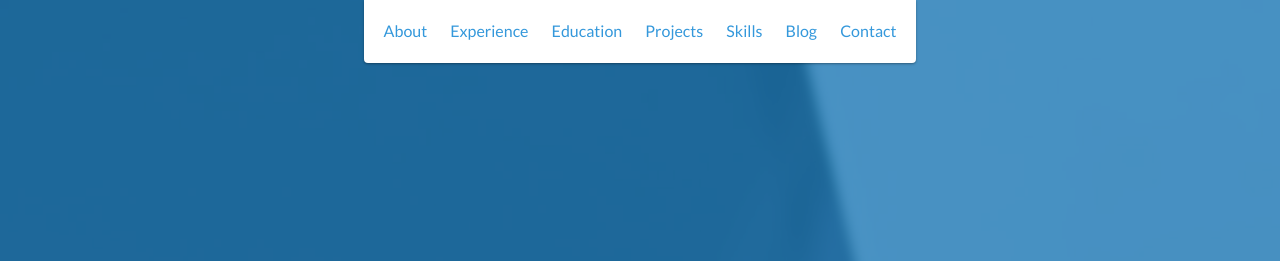
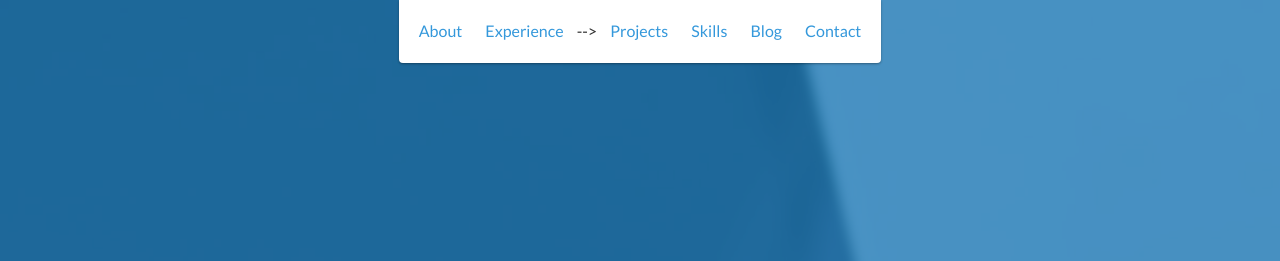
Before and after one commit to ebisinteidennis/ebisinteidennis, a website: page index.html in a window 1280 px wide. Shown: the top 261 px of the page. Drawn offline with nearby package versions, Linux system fonts and the light colour scheme.

Commit message:
Update index.html

```diff
--- a/index.html
+++ b/index.html
@@ -47,9 +47,9 @@
             <li>
                 <a href="#experience">Experience</a>
             </li>
-            <li>
+<!--             <li>
                 <a href="#education">Education</a>
-            </li>
+            </li> --> -->
             <li>
                 <a href="#projects">Projects</a>
             </li>
@@ -125,6 +125,7 @@
 
         </div>
     </div>
+
     <!-- End #experience -->
 
 <!--     <div id="education">
@@ -134,7 +135,7 @@
             <span class="education-date">December 2018 - May 2017</span>
             <h4>Bachelor of Science in Computer Science</h4>
             <p>
-            <!-- Lorem ipsum dolor sit amet, consectetur adipiscing elit. Curabitur in iaculis ex. Etiam volutpat laoreet urna. Morbi ut tortor nec nulla commodo malesuada sit amet vel lacus. Fusce eget efficitur libero. Morbi dapibus porta quam laoreet placerat. -->
+            <!-- Lorem ipsum dolor sit amet, consectetur adipiscing elit. Curabitur in iaculis ex. Etiam volutpat laoreet urna. Morbi ut tortor nec nulla commodo malesuada sit amet vel lacus. Fusce eget efficitur libero. Morbi dapibus porta quam laoreet placerat.
 <!--
         </div> -->
         <!-- End .education-block -->
```
